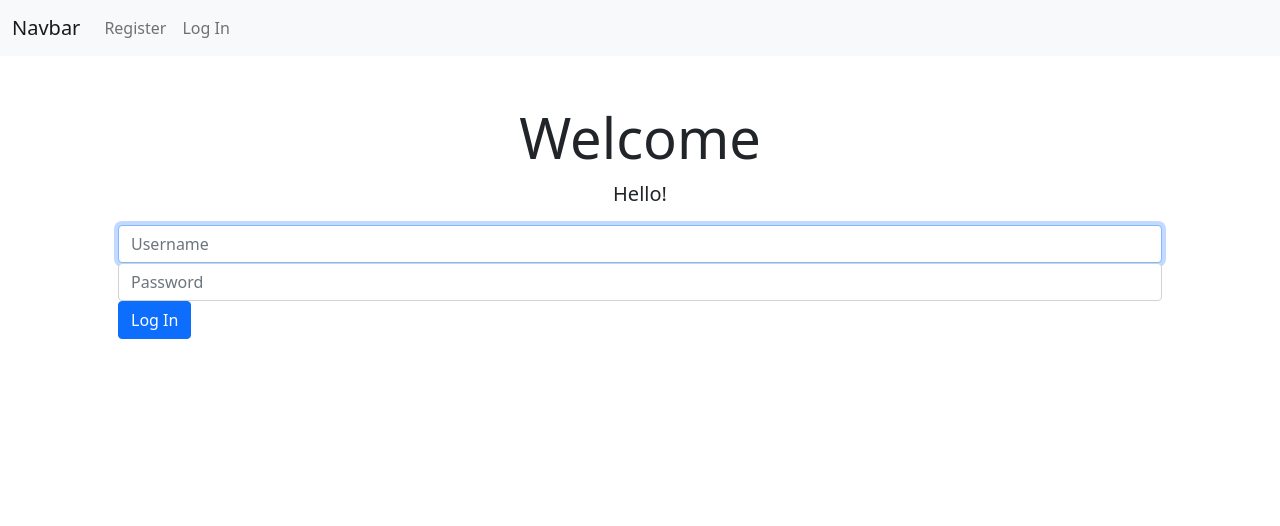
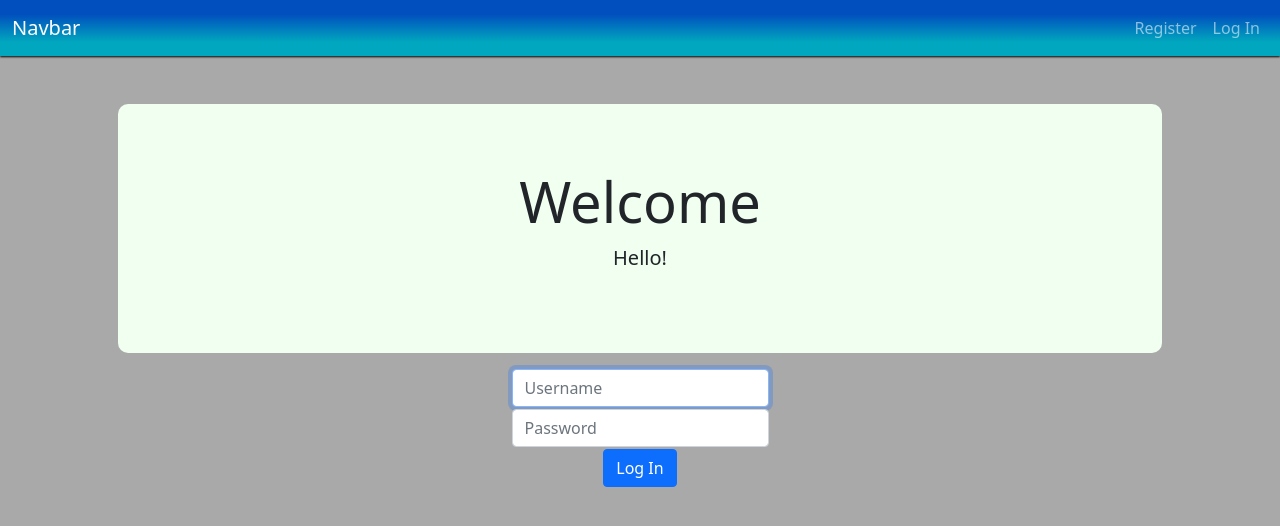
Before and after one commit to Koldenblue/flask-sqlalchemy-template, a Flask app: page /login in a window 1280 px wide. Shown: the top 526 px of the page. Run offline with Flask 2, Linux system fonts and the light colour scheme.

Commit message:
connected js, added styles

```diff
--- a/static/css/css-output/output.css
+++ b/static/css/css-output/output.css
@@ -0,0 +1,49 @@
+body {
+  background-color: darkgray;
+}
+
+main .form-control {
+  /* center form controls */
+  display: inline-block;
+  /* override Bootstrap's 100% width for form controls */
+  width: auto;
+}
+
+main {
+  /* scroll horizontally as needed */
+  overflow-x: auto;
+  /* center contents */
+  text-align: center;
+}
+
+main img {
+  /* constrain images on small screens */
+  max-width: 100%;
+}
+
+.navbar-collapse {
+  width: auto;
+}
+
+.jumbotron-fluid {
+  background-color: honeydew;
+  padding: 2rem 0 2rem 0;
+  border-radius: 10px;
+  margin: 1rem;
+}
+
+.login-form {
+  margin: 0.125rem;
+}
+
+.navbar {
+  background: #01a7be;
+  background: linear-gradient(0deg, #01a7be 25%, #014ebe 75%);
+  box-shadow: 0 1px 2px black;
+}
+
+.container {
+  padding: 2rem;
+}
+
+/*# sourceMappingURL=output.css.map */
--- a/static/css/index.scss
+++ b/static/css/index.scss
@@ -40,3 +40,13 @@ main img
 .login-form {
   margin: 0.125rem;
 }
+
+.navbar {
+  background: rgb(1,167,190);
+  background: linear-gradient(0deg, rgba(1,167,190,1) 25%, rgba(1,78,190,1) 75%);
+  box-shadow: 0 1px 2px black;
+}
+
+.container {
+  padding: 2rem;
+}
--- a/static/js/index.js
+++ b/static/js/index.js
@@ -1 +1,3 @@
-a
+$(document).ready(() => {
+
+})
--- a/templates/layout.html
+++ b/templates/layout.html
@@ -26,11 +26,13 @@
         {% endblock %}
     </title>
 
+    <script defer src='/static/js/index.js'></script>
+
 </head>
 
 <body>
 
-    <nav class="navbar navbar-expand-md navbar-light bg-light">
+    <nav class="navbar navbar-expand-md navbar-dark">
         <div class="container-fluid">
             <span class="navbar-brand">Navbar</span>
             <button class="navbar-toggler" type="button" data-bs-toggle="collapse" data-bs-target="#navbarText" aria-controls="navbarText" aria-expanded="false" aria-label="Toggle navigation">
@@ -60,7 +62,7 @@
     </header>
     {% endif %}
 
-    <main class="container p-5">
+    <main class="container">
         {% block main %}{% endblock %}
     </main>
 
```
Also changed, not shown: 1 other file.
